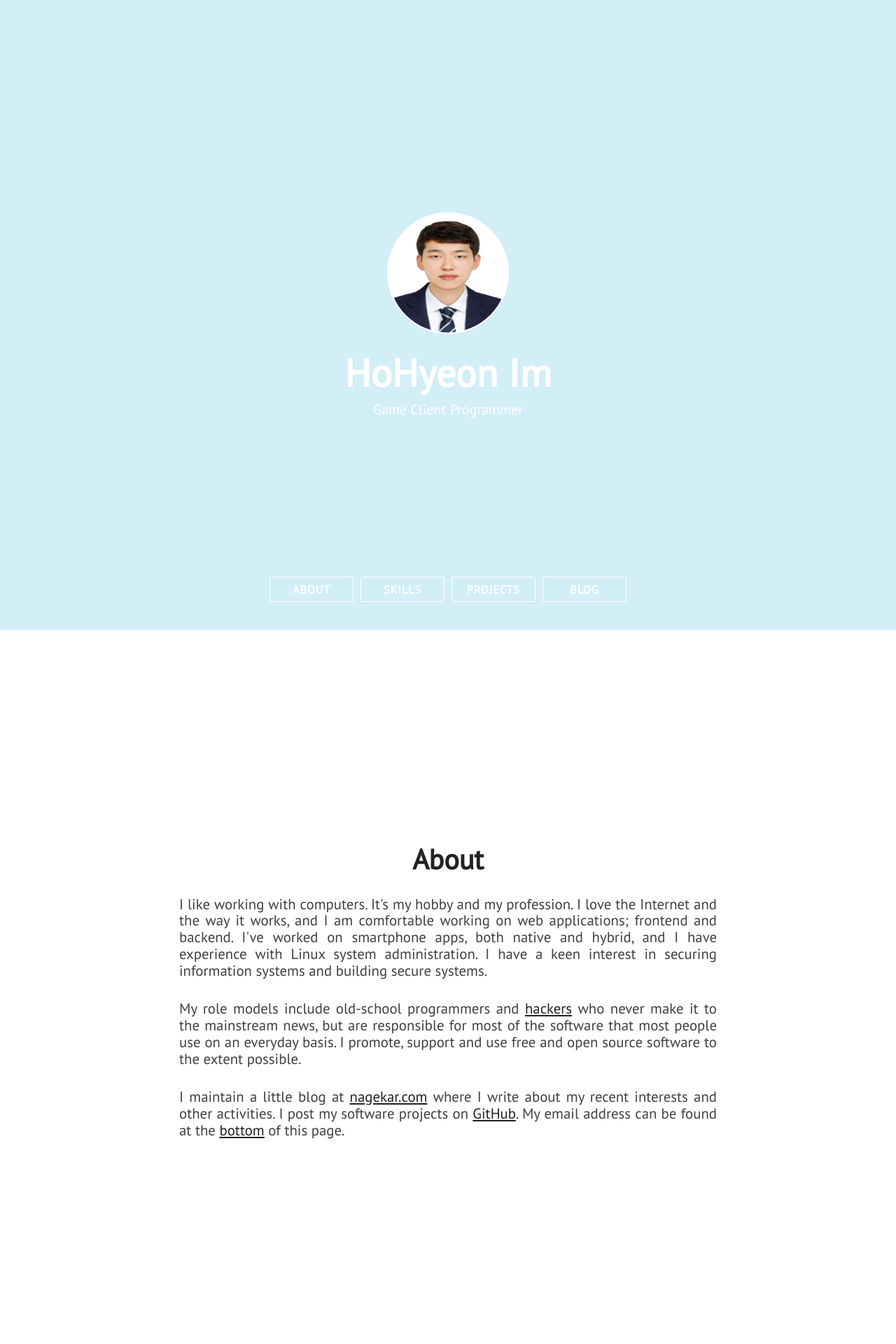
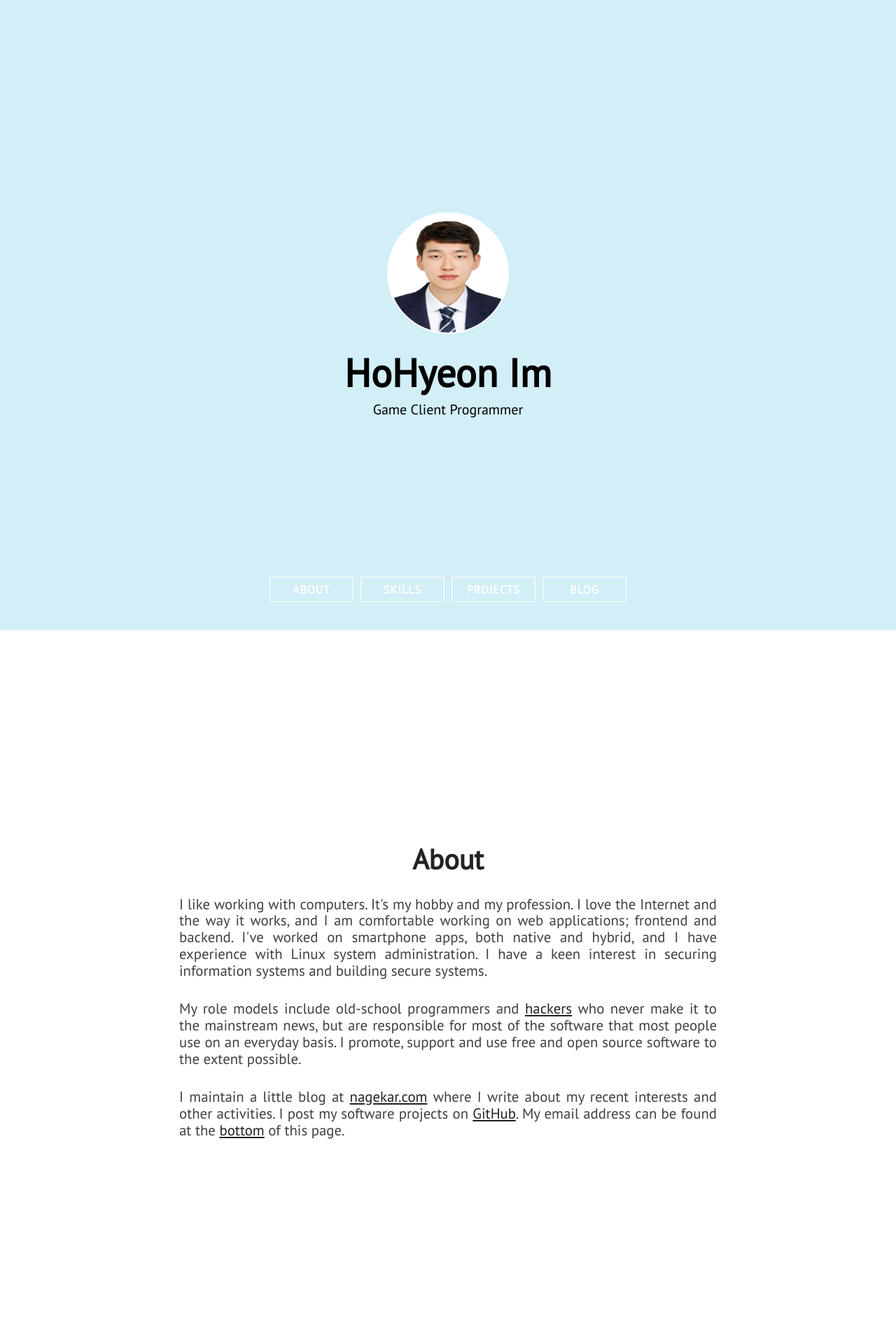
Before and after one commit to hohyeonim/hohyeonim.github.io, a Jekyll site: the page built from index.html, in a window 1280 px wide. Shown: the top 1920 px of the page at 70% size. Built offline with Jekyll 4.4.1, drawn with Linux system fonts in a browser that asks for light colours; nearby versions of some CDN libraries.

Commit message:
potfolio

```diff
--- a/assets/css/main.css
+++ b/assets/css/main.css
@@ -11,7 +11,7 @@ img {
 
 .head {
 
-  color: #fff;
+  color: #000000;
   min-height: 100vh;
 
   display: -webkit-box;
@@ -80,12 +80,12 @@ img {
 }
 
 .head-punchline {
-  font-family: 'PT Sans', Arial, Helvetica, sans-serif;
-  text-align: center;
-  color: #fff;
-  margin-top: 10px;
-  font-size: 20px;
-  font-size: 1.25rem;
+    font-family: 'PT Sans', Arial, Helvetica, sans-serif;
+    text-align: center;
+    color: #000000;
+    margin-top: 10px;
+    font-size: 20px;
+    font-size: 1.25rem;
 }
 
 .head-buttons {
@@ -211,15 +211,15 @@ img {
 }
 
 .section-wrapper:nth-child(odd) .section-heading {
-  color: #fff;
+  color: #000000;
 }
 
 .section-wrapper:nth-child(odd) .skills-subsection {
-  color: #fff;
+  color: #000000;
 }
 
 .section-wrapper:nth-child(odd) .paragraph-text {
-  color: #fff;
+  color: #000000;
 }
 
 .paragraph-text {
@@ -279,7 +279,7 @@ img {
       -ms-flex-align: center;
           align-items: center;
   min-height: 35px;
-  color: #fff;
+  color: #000000;
   font-family: 'PT Sans', Arial, Helvetica, sans-serif;
 
   background: url(../images/background.png);
@@ -294,7 +294,7 @@ img {
 .technologies-grid-item {
   width: 96.6666px;
   height: 96.6666px;
-  background-color: #fff;
+  background-color: #000000;
 }
 
 .project-card {
@@ -337,7 +337,7 @@ img {
   background-color: #444;
   border-radius: 3px;
   padding: 5px;
-  color: #fff;
+  color: #000000;
 }
 
 .post-date {
```
